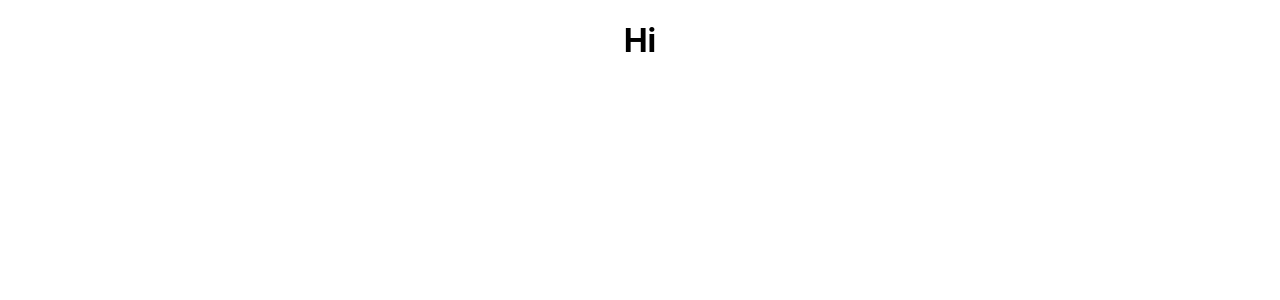
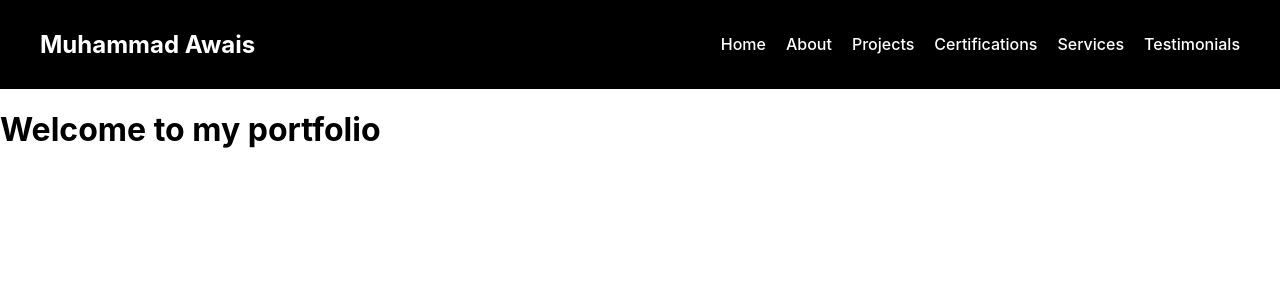
Before and after one commit to muhammad-awais-web-dev/WebMorph, a React (Create React App) app: page / in a window 1280 px wide. Shown: the top 300 px of the page. Built offline with nearby package versions, Linux system fonts and the light colour scheme.

Commit message:
router dom impl

```diff
--- a/package.json
+++ b/package.json
@@ -9,6 +9,7 @@
     "@testing-library/user-event": "^13.5.0",
     "react": "^19.1.1",
     "react-dom": "^19.1.1",
+    "react-router-dom": "^7.8.0",
     "react-scripts": "5.0.1",
     "web-vitals": "^2.1.4"
   },
--- a/src/App.js
+++ b/src/App.js
@@ -1,10 +1,39 @@
 import './App.css';
+import Navbar from './components/Navbar';
+import { BrowserRouter as Router, Routes, Route } from 'react-router-dom';
+
+function Home(){
+  return <h1>Welcome to my portfolio</h1>
+}
+function About(){
+  return <h1>About Me</h1>
+}
+function Projects(){
+  return <h1>Projects</h1>
+}
+function Certifications(){
+  return <h1>Certifications</h1>
+}
+function Services(){
+  return <h1>Services</h1>
+}
+function Testimonials(){
+  return <h1>Testimonials</h1>
+}
 
 function App() {
   return (
-    <div className="App">
-      <h1>Hi</h1>
-    </div>
+    <Router>
+      <Navbar />
+      <Routes>
+        <Route path='/' element={<Home />} />
+        <Route path='/about' element={< About/>} />
+        <Route path='/projects' element={<Projects />} />
+        <Route path='/certifications' element={<Certifications />} />
+        <Route path='/services' element={<Services />} />
+        <Route path='/testimonials' element={<Testimonials />} />
+      </Routes>
+    </Router>
   );
 }
 
--- /dev/null
+++ b/src/components/Components.css
@@ -0,0 +1,25 @@
+#navbar{
+    background-color: black;
+    color: white;
+    display: flex;
+    flex-direction: row;
+    justify-content: space-between;
+    align-items: center;
+    padding: 10px 40px;
+}
+#navMenu{
+    display: flex;
+    flex-direction: row;
+    justify-content: center;
+    align-items: center;
+    gap: 20px;
+    text-decoration: none;
+}
+.navLink{
+    color: white;
+    text-decoration: none;
+    font-weight: 500;
+}
+.navLink:hover{
+    color: #308be7;
+}
--- /dev/null
+++ b/src/components/Navbar.js
@@ -0,0 +1,19 @@
+import { Link } from "react-router-dom"
+import './Components.css';
+function Navbar(){
+    return(
+        <nav id="navbar">
+            <h1>Muhammad Awais</h1>
+            <ul id="navMenu">
+                <Link to={"/"} className="navLink" >Home</Link>
+                <Link to={"/about"} className="navLink" >About</Link>
+                <Link to={"/projects"} className="navLink" >Projects</Link>
+                <Link to={"/certifications"} className="navLink" >Certifications</Link>
+                <Link to={"/services"} className="navLink" >Services</Link>
+                <Link to={"/testimonials"} className="navLink" >Testimonials</Link>
+            </ul>
+        </nav>
+    )
+}
+
+export default Navbar
```
Also changed, not shown: src/resourses/Logo.webp (added), 1 other file (tests, documents, lock files or other folders).
